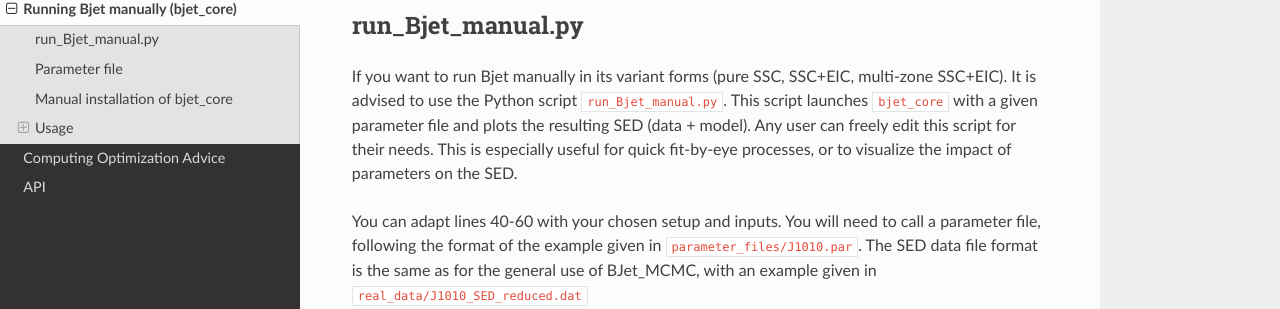
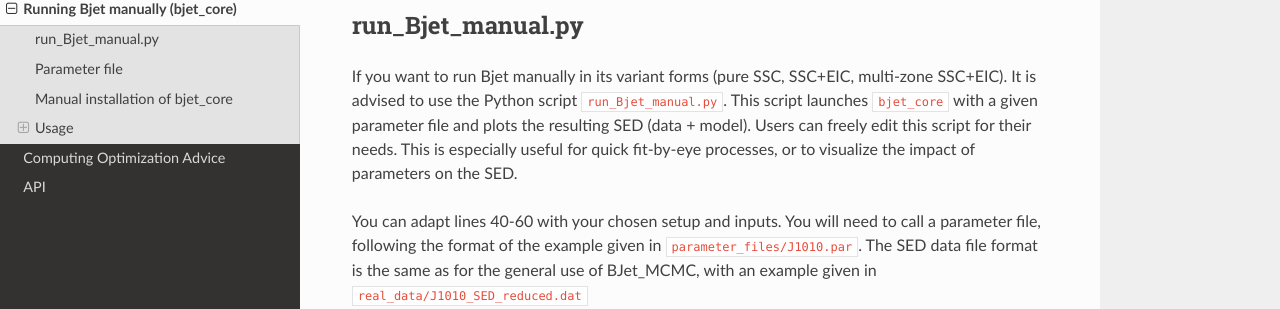
Before and after one commit to Ohervet/Bjet_MCMC, a Sphinx documentation site: the page built from docs/source/bjet_core.rst, in a window 1280 px wide and 900 px high. Shown: the part 248-557 px from the top of the window. Built offline with Sphinx 7.4.7 and the Read the Docs theme 3.1.0, drawn with Linux system fonts in a browser that asks for light colours.

Commit message:
Update bjet_core.rst

```diff
--- a/docs/source/bjet_core.rst
+++ b/docs/source/bjet_core.rst
@@ -6,7 +6,7 @@ Running Bjet manually (bjet_core)
 run_Bjet_manual.py
 -------------------
 If you want to run Bjet manually in its variant forms (pure SSC, SSC+EIC, multi-zone SSC+EIC). It is advised to use the Python script ``run_Bjet_manual.py``. This script launches ``bjet_core`` with a given parameter file and plots the resulting SED (data + model).
-Any user can freely edit this script for their needs. This is especially useful for quick fit-by-eye processes, or to visualize the impact of parameters on the SED.
+Users can freely edit this script for their needs. This is especially useful for quick fit-by-eye processes, or to visualize the impact of parameters on the SED.
 
 You can adapt lines 40-60 with your chosen setup and inputs. You will need to call a parameter file, following the format of the example given in ``parameter_files/J1010.par``. The SED data file format is the same as for the general use of BJet_MCMC, with an example given in ``real_data/J1010_SED_reduced.dat``
 
```
